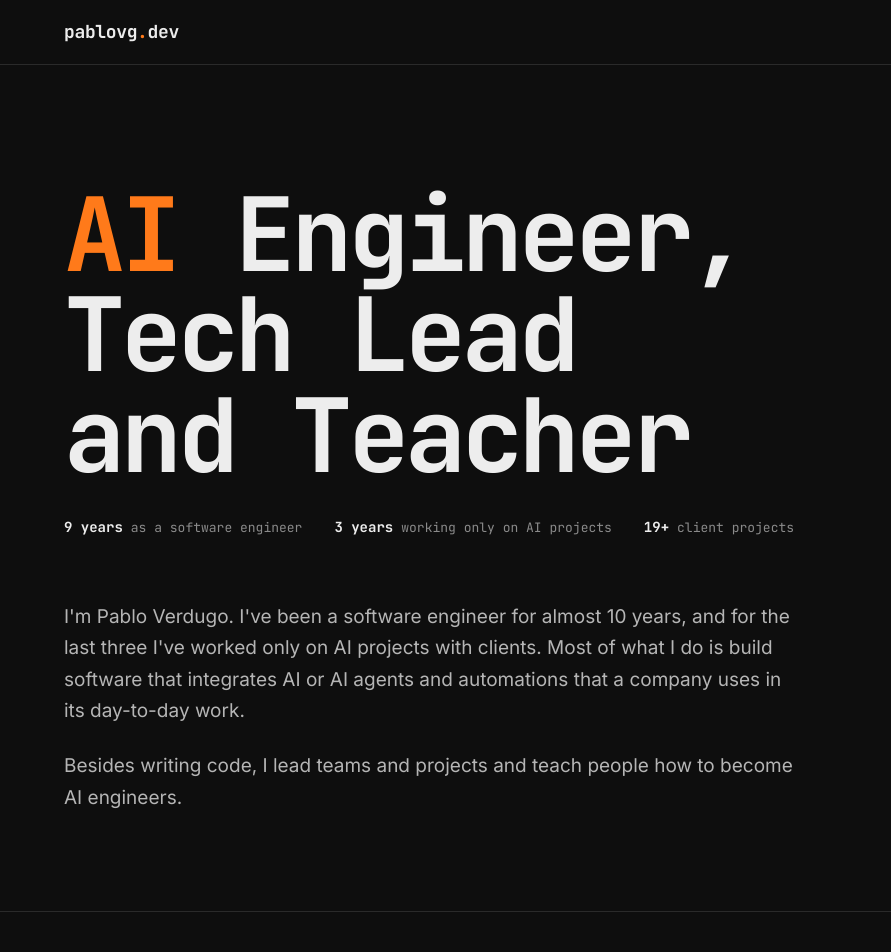
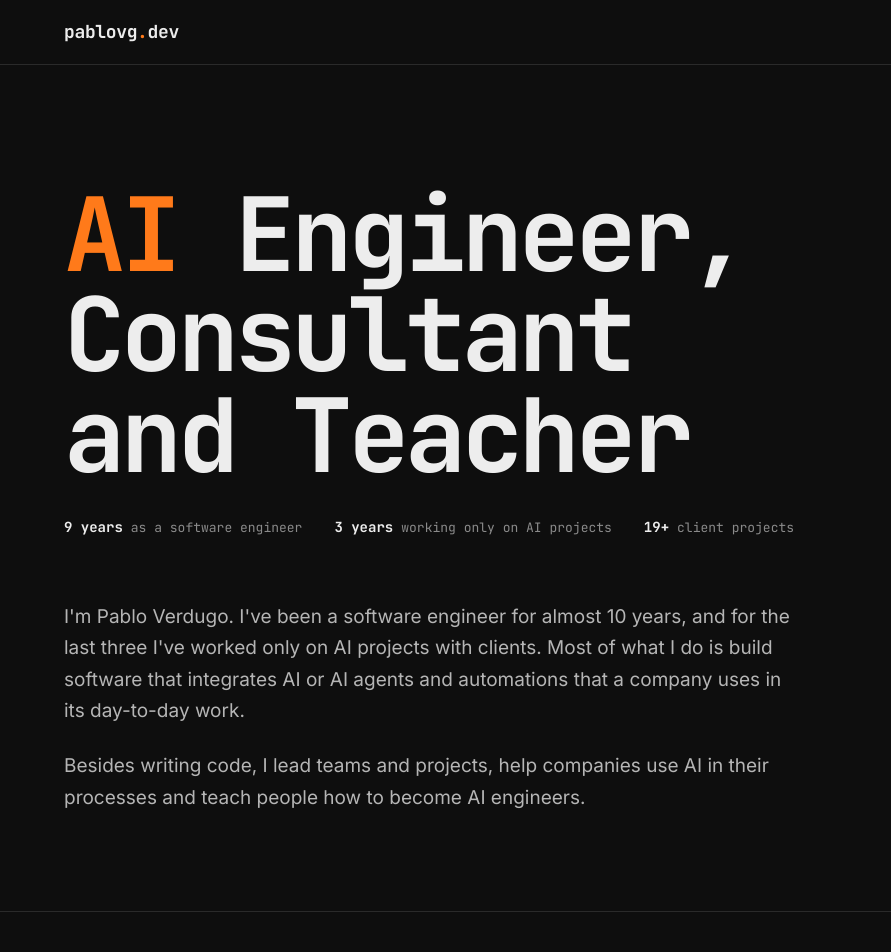
Before and after one commit to pablovgdev/pablovgdev.github.io, a plain HTML site: page index.html in a window 1280 px wide. Shown: the top 952 px of the page, 0-891 px from the left. Drawn offline with Linux system fonts and the light colour scheme.

Commit message:
feat(web): presenta a Pablo como consultor en el hero
Co-Authored-By: Claude Fable 5.2 <noreply@anthropic.com>

```diff
--- a/index.html
+++ b/index.html
@@ -251,7 +251,7 @@ footer a:hover{color:var(--fg)}
     <div class="container">
       <div class="hero-grid">
         <div>
-          <h1><em>AI</em> Engineer, Tech Lead <span>and Teacher</span></h1>
+          <h1><em>AI</em> Engineer, Consultant <span>and Teacher</span></h1>
           <dl class="facts">
             <div><dt>9 years</dt><dd>as a software engineer</dd></div>
             <div><dt>3 years</dt><dd>working only on AI projects</dd></div>
@@ -265,7 +265,7 @@ footer a:hover{color:var(--fg)}
       <div class="about" id="about">
       <div>
         <p class="body">I'm Pablo Verdugo. I've been a software engineer for almost 10 years, and for the last three I've worked only on AI projects with clients. Most of what I do is build software that integrates AI or AI agents and automations that a company uses in its day-to-day work.</p>
-        <p class="body">Besides writing code, I lead teams and projects and teach people how to become AI engineers.</p>
+        <p class="body">Besides writing code, I lead teams and projects, help companies use AI in their processes and teach people how to become AI engineers.</p>
       </div>
       <ul class="list stack">
         <li>Claude skills, plugins and mods</li>
```
